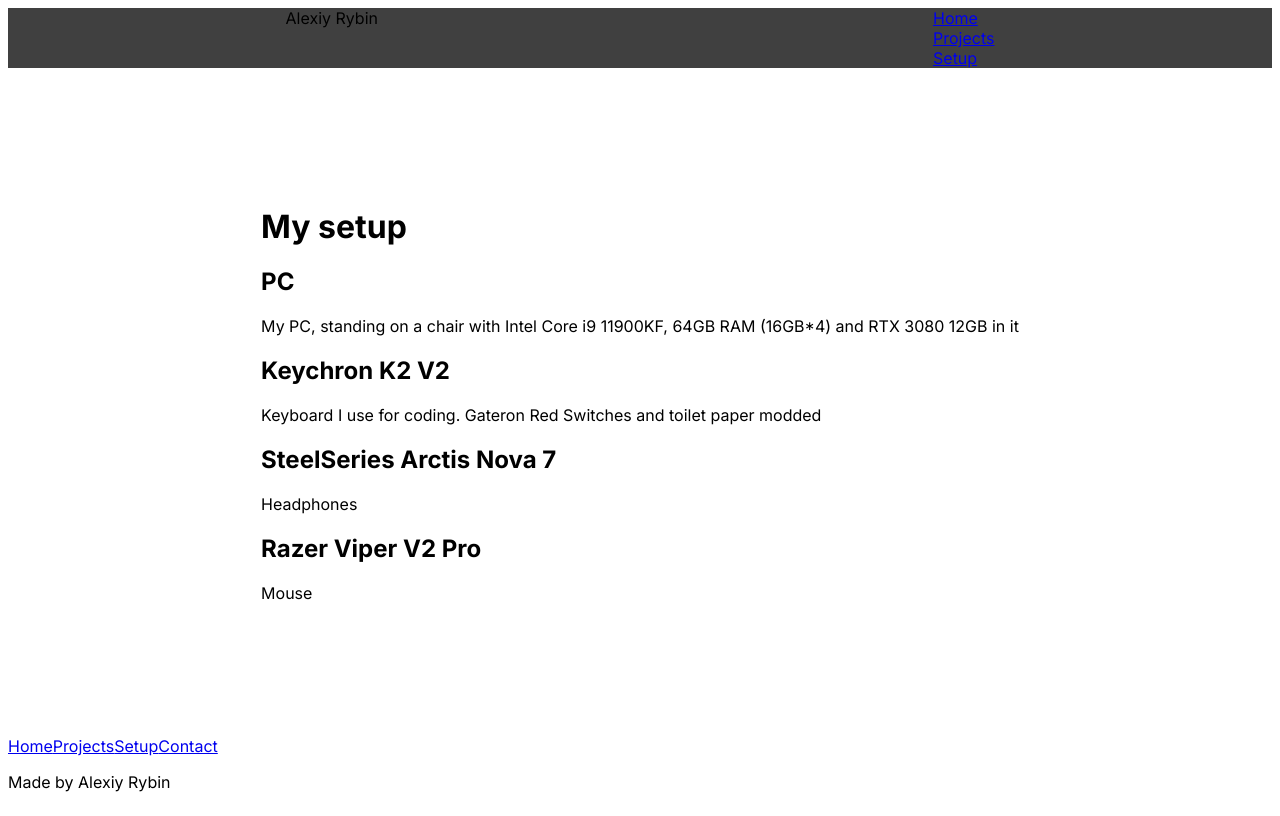
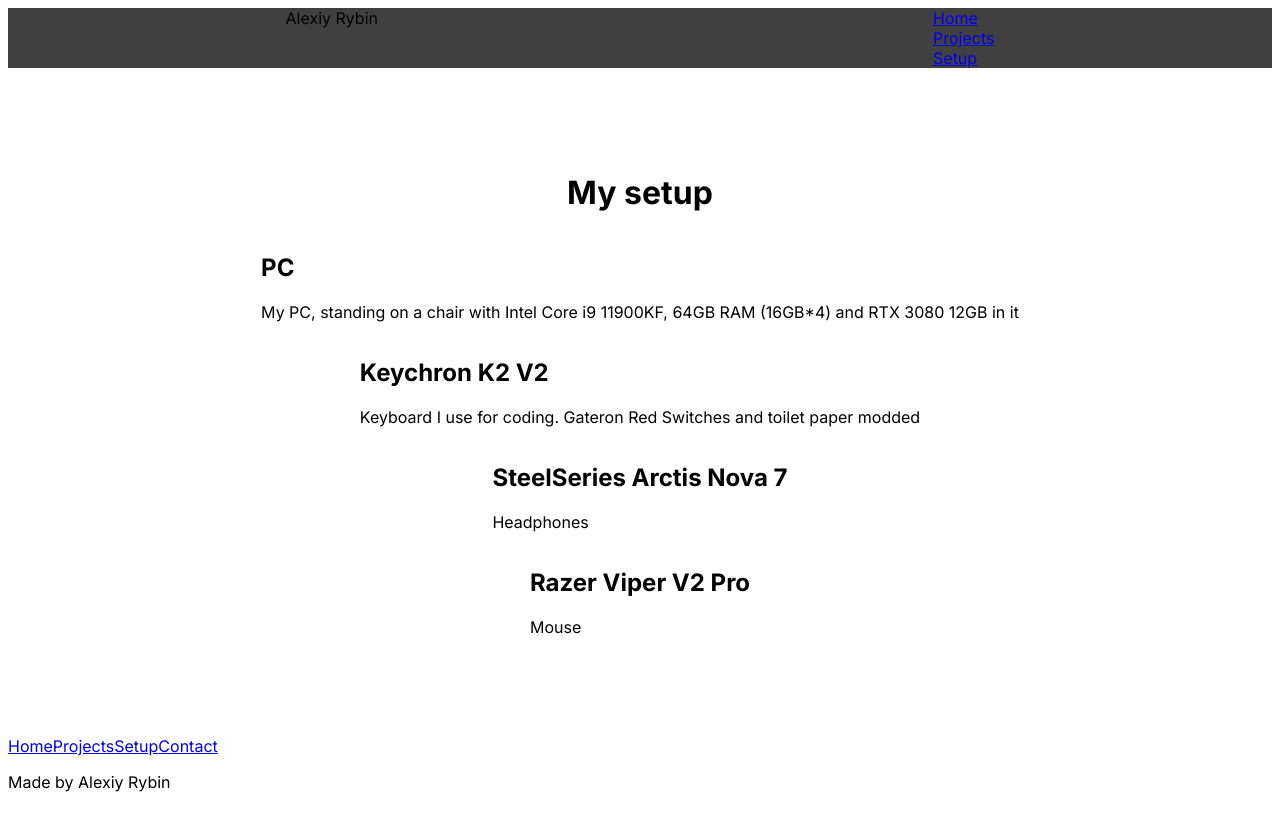
Before and after one commit to tapnisu/tapni.su, a Next.js app: page /setup in a window 1280 px wide. Built offline with nearby package versions, Linux system fonts and the light colour scheme.

Commit message:
Margin fix

```diff
--- a/components/basePageLayout/index.tsx
+++ b/components/basePageLayout/index.tsx
@@ -23,9 +23,7 @@ export default function BasePageLayout({
 
       <main className={styles.main}>
         <Navbar />
-        <div className={styles.content}>
-          <div>{children}</div>
-        </div>
+        <div className={styles.content}>{children}</div>
         <Footer />
       </main>
     </>
```
